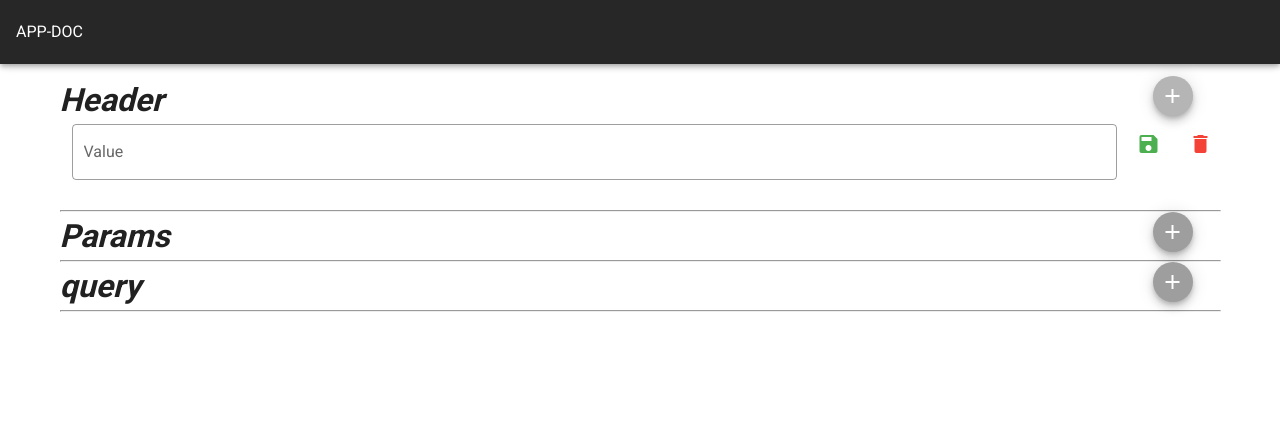
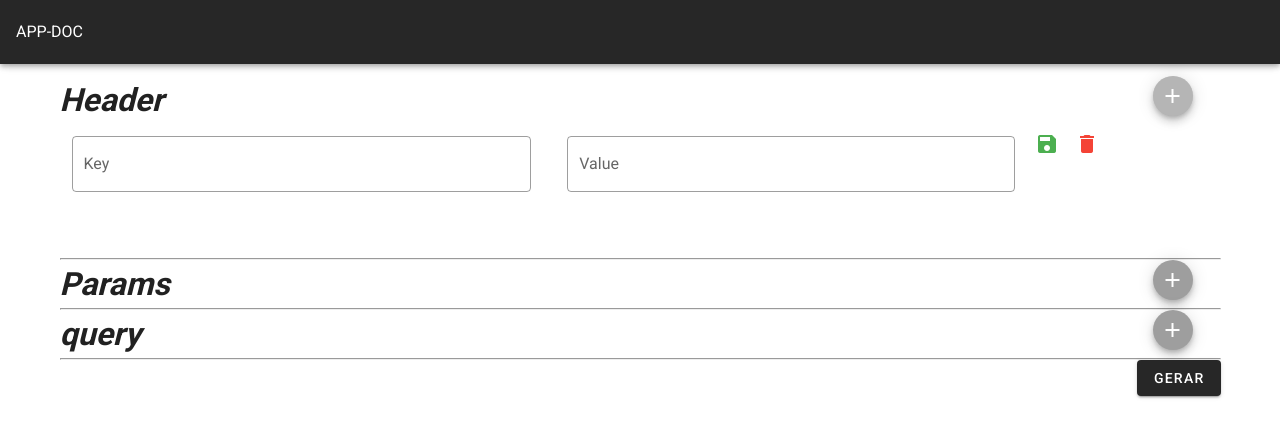
Before and after one commit to Ljuniorm/labtic-api, a Vue app: page /Parametros in a window 1280 px wide. Both pictures are taken after a click on the button 1172 px from the left and 96 px from the top of the page. Shown: the top 438 px of the page. Built offline with nearby package versions, Linux system fonts and the light colour scheme.

Commit message:
terceiro commit

```diff
--- a/src/store/modulos/reqModel.js
+++ b/src/store/modulos/reqModel.js
@@ -1,6 +1,3 @@
-import {
-    SET_PAGE_ONE
-} from '../mutations'
 
 export default {
     state:{
@@ -12,7 +9,7 @@ export default {
         },
     },
     mutations:{
-        [SET_PAGE_ONE](state, payload){
+        SET_PAGE_ONE(state, payload){
             state.pageOne.name = payload.name
             state.pageOne.description = payload.description
             state.pageOne.path = payload.path
--- a/src/views/Parametros.vue
+++ b/src/views/Parametros.vue
@@ -1,16 +1,16 @@
 <template>
   <v-container>
-    <v-col>
     {{ pageOne.method }}
       {{ pageOne.name }}
       {{ pageOne.path }}
       {{ pageOne.description }}
+    <v-col>
       <v-row>
         <h1 class="font-italic font-weight-bold">Header</h1>
         <v-spacer />
         <v-tooltip bottom>
           <template v-slot:activator="{ on }">
-        <v-btn v-on="on" class="mx-7" fab dark color="grey" small>
+            <v-btn @click="addHeader" v-on="on" class="mx-7" fab dark color="grey" small>
               <v-icon dark>mdi-plus</v-icon>
             </v-btn>
           </template>
@@ -18,13 +18,28 @@
         </v-tooltip>
       </v-row>
     </v-col>
-    <v-col cols="12" sm="5" md="12">
-      <v-row>
-        <v-text-field v-if="addHeader(on)"  label="Key" outlined></v-text-field>
-        <v-text-field class="ml-3" label="Value" outlined></v-text-field>
+    <v-col>
+      <v-row v-if="primaryHeader"> <!-- ADD CLICK -->
+        <v-col sm="5">
+          <v-text-field v-model="toCreate.key" label="Key" outlined></v-text-field>
+        </v-col>
+        <v-col sm="5">
+          <v-text-field v-model="toCreate.value" class="ml-3" label="Value" outlined></v-text-field>
+        </v-col>
+        <v-col sm="2">
+          <v-row> <!-- botoes -->
             <v-tooltip bottom>
               <template v-slot:activator="{ on }">
-            <v-btn id="buttonSave" v-on="on" class="ml-3 mr-3" fab text dark color="green" small>
+                <v-btn
+                  id="buttonSave"
+                  v-on="on"
+                  fab
+                  text
+                  dark
+                  color="green"
+                  small
+                  @click="saveHeader"
+                >
                   <v-icon dark>mdi-content-save</v-icon>
                 </v-btn>
               </template>
@@ -32,14 +47,44 @@
             </v-tooltip>
               <v-tooltip bottom>
                 <template v-slot:activator="{ on }">
-            <v-btn v-on="on" fab text dark color="red" small>
-              <v-icon dark>mdi-delete</v-icon></v-btn
-            >
+                  <v-btn @click="removeHeader" v-on="on" fab text dark color="red" small>
+                    <v-icon dark>mdi-delete</v-icon></v-btn>
                 </template>
                 <span>Delete</span>
               </v-tooltip>
             </v-row>
           </v-col>
+        </v-row>
+      </v-col>
+
+      <v-col>
+      <v-row v-for="(header, index) in headers" :key="index"><!-- usar o v-for PARA CLICAR NO SAVE -->
+        <v-col sm="5">
+          <v-icon large left>
+            mdi-key
+          </v-icon>
+          <span class="title font-weight-light">{{header.key}}</span>
+        </v-col>
+        <v-col sm="5">
+           <v-icon large left>
+            mdi-alpha-v-circle
+          </v-icon>
+          <span class="title font-weight-light">{{header.value}}</span>
+        </v-col>
+        <v-col sm="2">
+          <v-row> <!-- botoes -->
+              <v-tooltip bottom>
+                <template v-slot:activator="{ on }">
+                  <v-btn v-on="on" fab text dark color="red" small @click="teste(index)">
+                    <v-icon dark>mdi-delete</v-icon></v-btn>
+                </template>
+                <span>Delete</span>
+              </v-tooltip>
+            </v-row>
+          </v-col>
+        </v-row>
+      </v-col>
+
 
     <hr />
     <v-col>
@@ -51,6 +96,7 @@
         </v-btn>
       </v-row>
     </v-col>
+
 
     <hr />
     <v-col>
@@ -73,6 +119,12 @@
         </v-btn>
       </v-row>
     </v-col>
+    <v-col>
+      <v-row>
+        <v-spacer/>
+    <v-btn dark>Gerar</v-btn>
+    </v-row>
+    </v-col>
   </v-container>
 </template>
 
@@ -80,11 +132,16 @@
 import { mapState } from "vuex";
 export default {
   name: "Parametros",
-  data(){
-    return{
-      key:'',
-      value:'',
-    }
+  data() {
+    return {
+      primaryHeader: false,
+      toCreate: {
+        key: "",
+        value: "",
+      },
+      headers:[],
+      save: false,
+    };
   },
   computed: {
     ...mapState({
@@ -95,8 +152,21 @@ export default {
     nextTwoPage() {
       this.$router.push("/Api");
     },
-    addHeader(){
-
+    addHeader() {
+      this.primaryHeader = true;
+    },
+    saveHeader() {
+      this.headers.push(this.toCreate);
+      this.toCreate = {key:"", value:"",}
+      this.primaryHeader = false;
+    },
+    removeHeader(){
+      this.primaryHeader = false;
+      this.key = '';
+      this.value = '';
+    },
+    teste(index){
+      console.log(index);
     }
   }
 };
```
Also changed, not shown: src/views/Home.vue (+16 -18 lines), 1 other file (tests, documents, lock files or other folders). Lines whose indentation alone changed are shown as unchanged.
